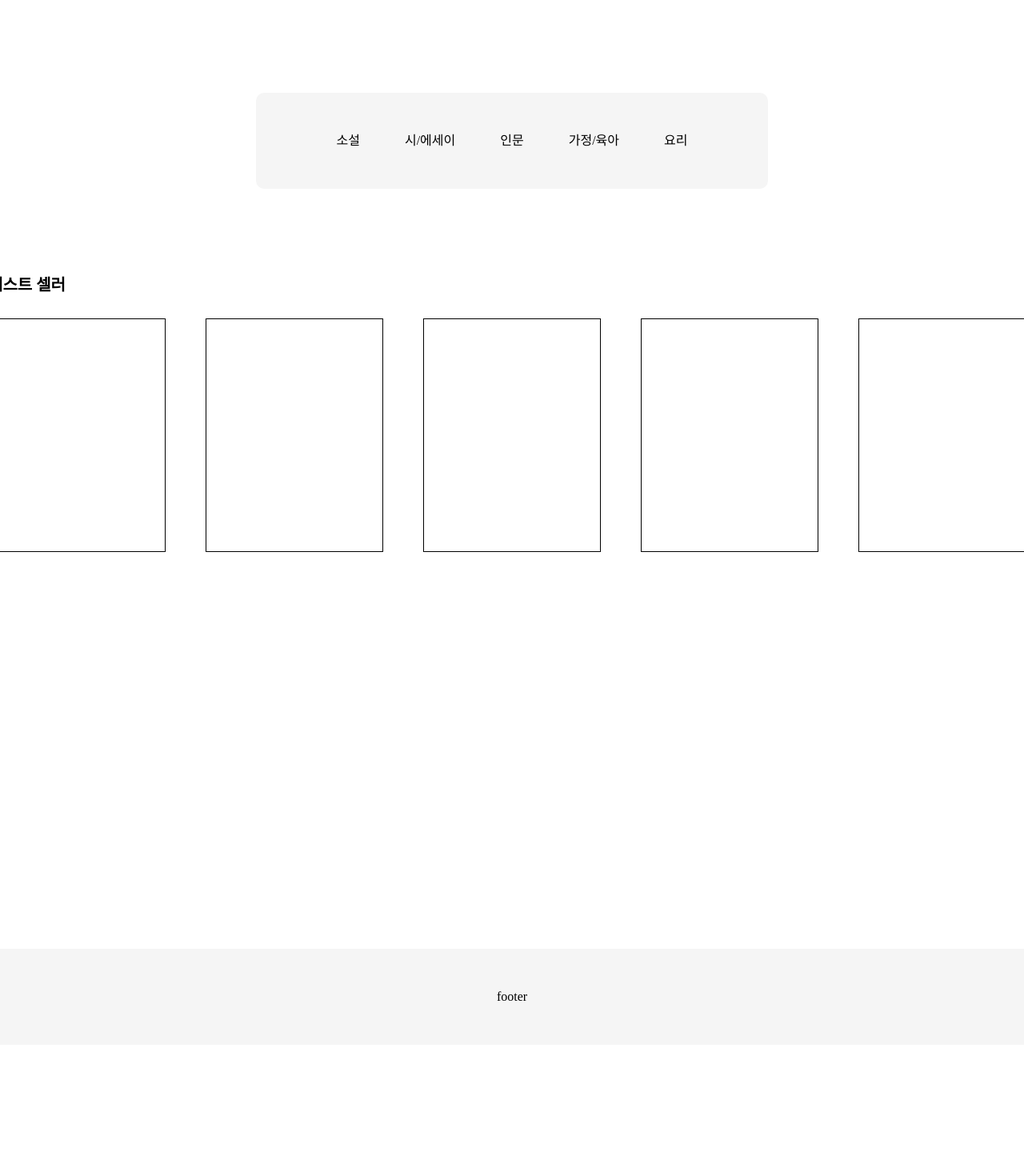
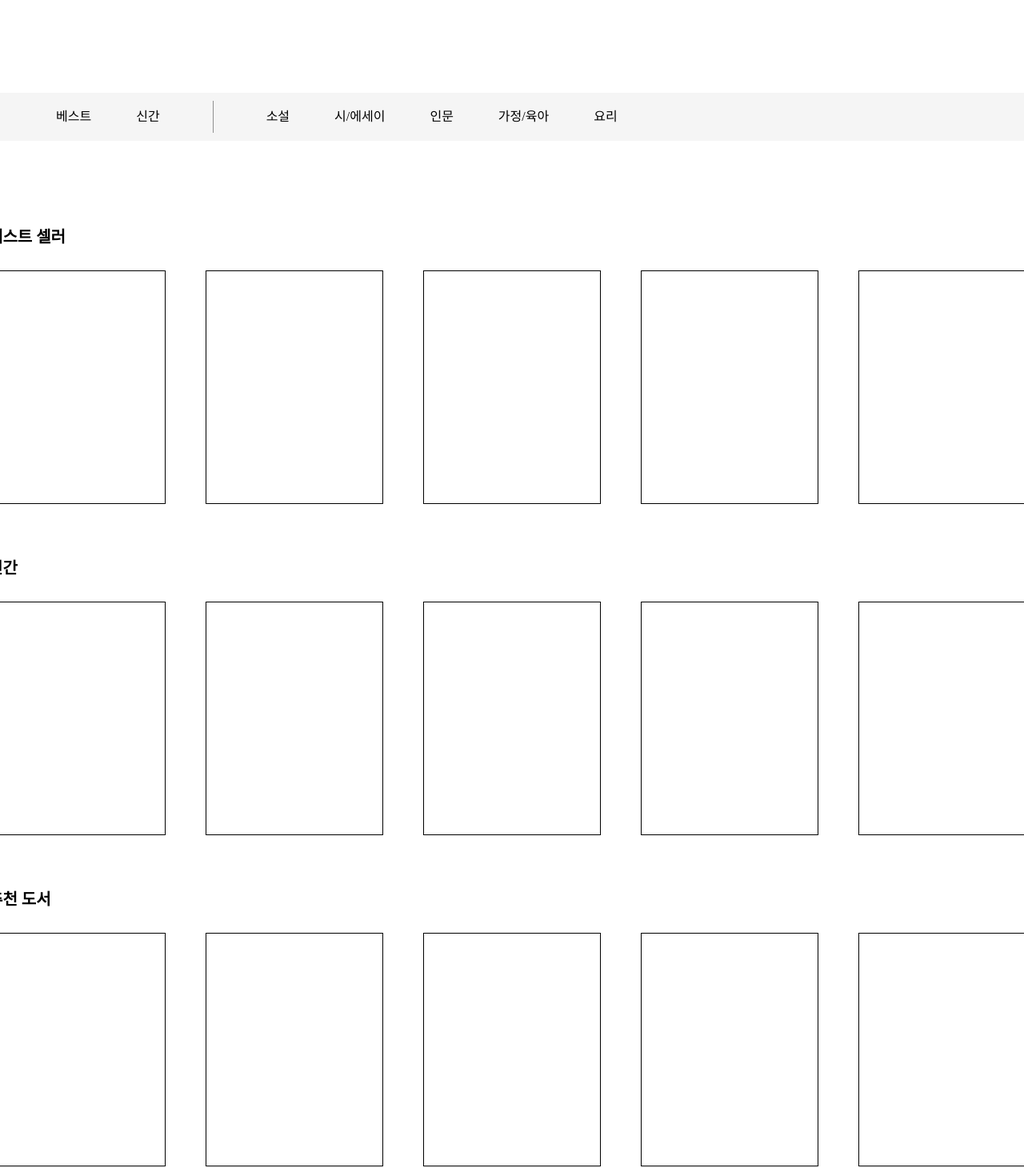
Before and after one commit to uiyeon831/book-shopping-mall-webapp, a React (Create React App) app: page / in a window 1280 px wide. Shown: the part 74-1534 px from the top of the page at 80% size. Before the commit the page ends 1380 px from the top, so only its background shows below. Built offline with nearby package versions, Linux system fonts and the light colour scheme.

Commit message:
change style
카테고리 추가, 스타일 변경

```diff
--- a/src/components/Category/MainPageCategory/MainPageCategory.js
+++ b/src/components/Category/MainPageCategory/MainPageCategory.js
@@ -1,7 +1,7 @@
 //카테고리 사이드바
 
 import React from "react";
-import {ProductCategoryBox, ProductCategoryUl, CategoryLi} from './style';
+import {ProductCategoryBox, ProductCategoryUl, CategoryLi, CategoryLine} from './style';
 
 class MainCategory extends React.Component{
   constructor(){
@@ -11,6 +11,9 @@ class MainCategory extends React.Component{
     return (
       <ProductCategoryBox>
         <ProductCategoryUl>
+          <CategoryLi>베스트</CategoryLi>
+          <CategoryLi>신간</CategoryLi>
+          <CategoryLine />
           <CategoryLi>소설</CategoryLi>
           <CategoryLi>시/에세이</CategoryLi>
           <CategoryLi>인문</CategoryLi>
--- a/src/components/Category/MainPageCategory/style.js
+++ b/src/components/Category/MainPageCategory/style.js
@@ -8,13 +8,14 @@ const ProductCategoryBox = styled.div`
 `
 
 const ProductCategoryUl = styled.ul`
-  width: 50%;
-  height: 120px;
-  border-radius: 10px;
-  background-color: rgb(245, 245, 245);
+  width: 1300px;
+  min-width: 800px;
+  height: 60px;
+  background-color: #f5f5f5;
+  padding: 0 70px;
 
   display: flex;
-  justify-content: center;
+  justify-content: left;
   align-items: center;
   gap: 3.5rem;
 `
@@ -25,4 +26,11 @@ const CategoryLi = styled.li`
   }
 `
 
-export {ProductCategoryBox, ProductCategoryUl, CategoryLi};
+const CategoryLine = styled.li`
+  width: 1px;
+  height: 40px;
+  background-color: #8f8f8f;
+  margin: 0 10px;
+`
+
+export {ProductCategoryBox, ProductCategoryUl, CategoryLi, CategoryLine};
--- a/src/components/Header/style.js
+++ b/src/components/Header/style.js
@@ -21,7 +21,6 @@ const HeaderInput = styled.input`
   margin: 40px;
   padding: 3px 10px;
   border: 1px solid black;
-  border-radius: 10px;
 `
 
 const PageRoute = styled.div`
--- a/src/pages/MainPage.js
+++ b/src/pages/MainPage.js
@@ -27,6 +27,34 @@ class MainPage extends React.Component {
             <ArrowIcon src={RightArrowIcon} />
           </MainBookContainer>
         </MainContainer>
+        <MainContainer>
+          <MainTitle>신간</MainTitle>
+          <MainBookContainer>
+            <ArrowIcon src={LeftArrowIcon} />
+            <MainBookBox>
+              <Book></Book>
+              <Book></Book>
+              <Book></Book>
+              <Book></Book>
+              <Book></Book>
+            </MainBookBox>
+            <ArrowIcon src={RightArrowIcon} />
+          </MainBookContainer>
+        </MainContainer>
+        <MainContainer>
+          <MainTitle>추천 도서</MainTitle>
+          <MainBookContainer>
+            <ArrowIcon src={LeftArrowIcon} />
+            <MainBookBox>
+              <Book></Book>
+              <Book></Book>
+              <Book></Book>
+              <Book></Book>
+              <Book></Book>
+            </MainBookBox>
+            <ArrowIcon src={RightArrowIcon} />
+          </MainBookContainer>
+        </MainContainer>
     </Container>
     );
   }
--- a/src/pages/Product/ProductDetail/ProductDetail.js
+++ b/src/pages/Product/ProductDetail/ProductDetail.js
@@ -1,6 +1,7 @@
 //상품상세 페이지
 
 import React from "react";
+import {Container} from '../../../components/Style/style';
 
 class ProductDetail extends React.Component {
   constructor(){
@@ -8,9 +9,9 @@ class ProductDetail extends React.Component {
   }
   render(){
     return (
-      <div>
+      <Container>
         상품 상세 페이지입니다.
-      </div>
+      </Container>
     );
   }
 }
--- a/src/pages/style.js
+++ b/src/pages/style.js
@@ -5,6 +5,7 @@ const MainContainer = styled.div`
   flex-direction: column;
   text-align: justify;
   gap: 2rem;
+  padding-bottom: 70px;
 `
 
 const MainTitle = styled.div`
```
Also changed, not shown: src/pages/Product/ProductsByCategory/ProductsByCategory.js (line endings or trailing spaces).
